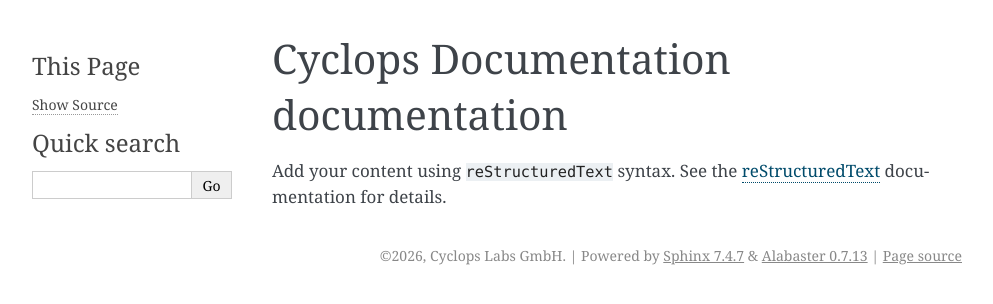
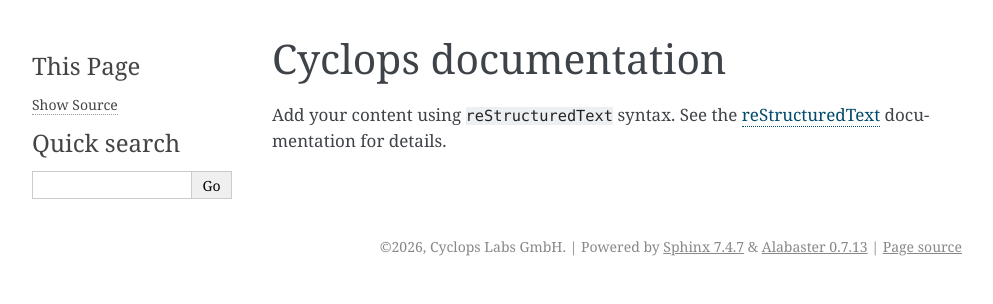
Before and after one commit to Cyclops-Labs/documentation, a Sphinx documentation site: the page built from docs/source/index.rst, in a window 1280 px wide. Shown: the top 304 px of the page, without its empty margins (148-1141 px from the left). Built offline with Sphinx 7.4.7, drawn with Linux system fonts in a browser that asks for light colours.

```diff
--- a/docs/source/index.rst
+++ b/docs/source/index.rst
@@ -1,9 +1,9 @@
-.. Cyclops Documentation documentation master file, created by
+.. Cyclops documentation master file, created by
    sphinx-quickstart on Tue Feb 24 18:16:15 2026.
    You can adapt this file completely to your liking, but it should at least
    contain the root `toctree` directive.
 
-Cyclops Documentation documentation
+Cyclops documentation
 ===================================
 
 Add your content using ``reStructuredText`` syntax. See the
```
